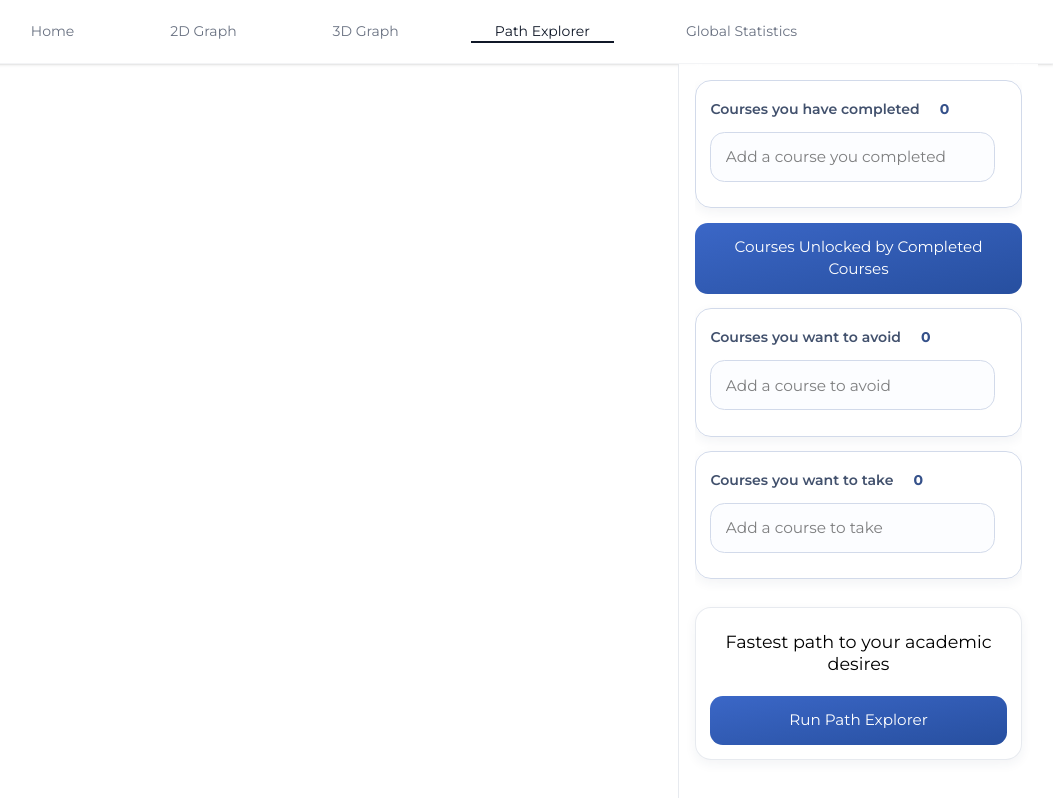
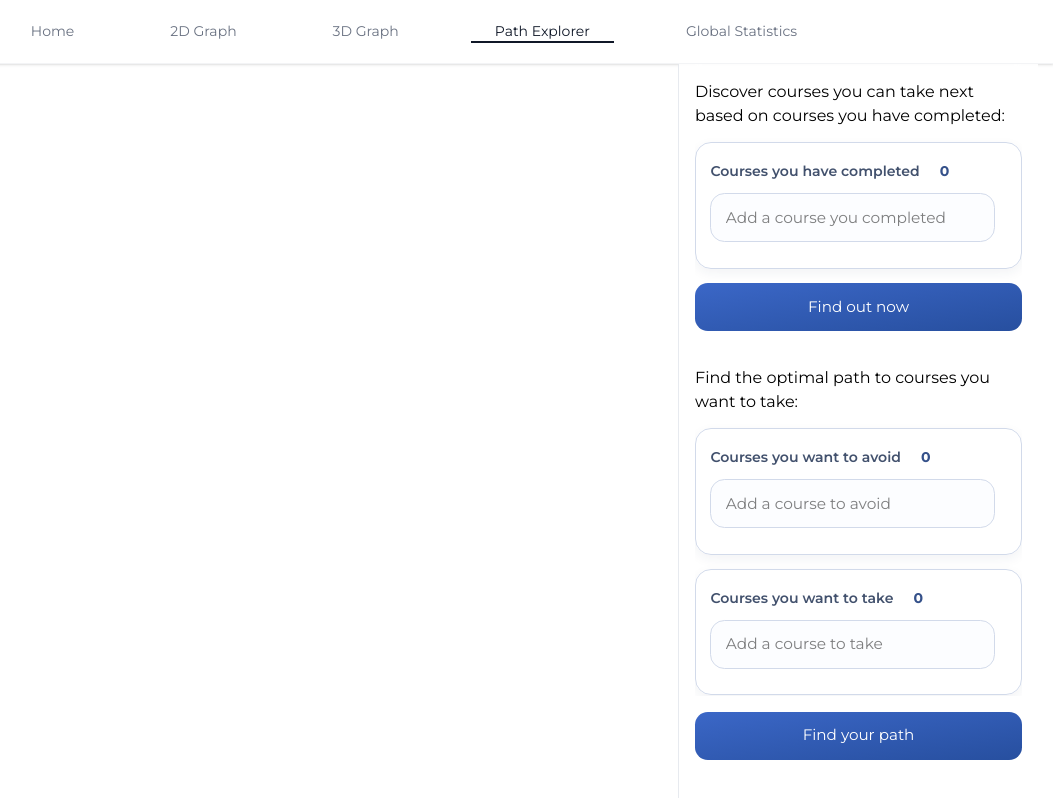
Before and after one commit to andrei-akopian/UofTExplorer, a React (Vite) app in the folder frontend/: page /path-explorer in a window 1280 px wide. Shown: the whole page, without its empty margins (226-1279 px from the left). Built offline with nearby package versions, Linux system fonts and the light colour scheme; a web font is replaced by a local one.

Commit message:
feat: style search menu and pathexplorer side bar

```diff
--- a/frontend/src/App.css
+++ b/frontend/src/App.css
@@ -26,8 +26,8 @@
   --color-link-focus-ring: #8fb7d9;
 
   /* Primary (blue/purple) actions */
-  --color-primary: #6969d6;
-  --color-primary-hover: #33338f;
+  --color-primary: #3b67c7;
+  --color-primary-hover: #274f9f;
   --color-primary-info: #0066cc;
 
   /* Gradient button */
--- a/frontend/src/components/search/CourseSearchBar.tsx
+++ b/frontend/src/components/search/CourseSearchBar.tsx
@@ -50,7 +50,7 @@ export default function CourseSearchBar({
   }, [searchResults]);
 
   return (
-    <div className="border-border-card bg-card-bg shadow-card relative w-full shrink-0 rounded-2xl border px-[0.9rem] py-[0.85rem] pb-[0.95rem]">
+    <div className="border-border-card bg-card-bg shadow-card relative w-full shrink-0 rounded-2xl border px-[0.9rem] py-[0.85rem] pb-[0.95rem] text-sm">
       <label
         className="text-text-muted mb-[0.45rem] flex items-center gap-[0.55rem] text-[0.88rem] font-semibold"
         htmlFor="avoidedSearch"
--- a/frontend/src/pages/PathExplorer.tsx
+++ b/frontend/src/pages/PathExplorer.tsx
@@ -82,6 +82,10 @@ export default function PathExplorer() {
           id="topSection"
           className="flex min-h-0 flex-1 flex-col items-center gap-[0.9rem] overflow-x-hidden overflow-y-auto"
         >
+          <h1>
+            Discover courses you can take next based on courses you have
+            completed:
+          </h1>
           <CourseSearchBar
             searchResults={completedCourses}
             setSearchResults={setCompletedCourses}
@@ -95,8 +99,12 @@ export default function PathExplorer() {
             className="from-btn-gradient-from to-btn-gradient-to w-full cursor-pointer self-stretch rounded-[0.8rem] border-0 bg-linear-to-br px-4 py-[0.8rem] text-[0.95rem] text-white hover:brightness-105 disabled:cursor-wait disabled:opacity-70"
             onClick={handleGetImmediatePostreqs}
           >
-            Courses Unlocked by Completed Courses
+            Find out now
           </button>
+
+          <h1 className="mt-5">
+            Find the optimal path to courses you want to take:
+          </h1>
 
           <CourseSearchBar
             searchResults={avoidedCourses}
@@ -115,21 +123,15 @@ export default function PathExplorer() {
 
         <div
           id="bottomSection"
-          className="border-border-panel bg-panel-bg mb-6 flex shrink-0 flex-col items-center gap-3 rounded-2xl border p-[0.9rem] text-center shadow-[0_4px_12px_rgba(37,53,84,0.06)]"
+          className="mb-6 flex shrink-0 flex-col items-center gap-3"
         >
-          <div className="flex w-full justify-center py-2 text-center">
-            <h3 id="title" className="m-0 text-[1.1rem] leading-[1.3]">
-              Fastest path to your academic desires
-            </h3>
-          </div>
-
           <button
             id="demoSendButton"
             type="button"
             className="from-btn-gradient-from to-btn-gradient-to w-full cursor-pointer self-stretch rounded-[0.8rem] border-0 bg-linear-to-br px-4 py-[0.8rem] text-[0.95rem] text-white hover:brightness-105 disabled:cursor-wait disabled:opacity-70"
             onClick={handleRunPathFinder}
           >
-            Run Path Explorer
+            Find your path
           </button>
           <div
             id="progressContainer"
```
